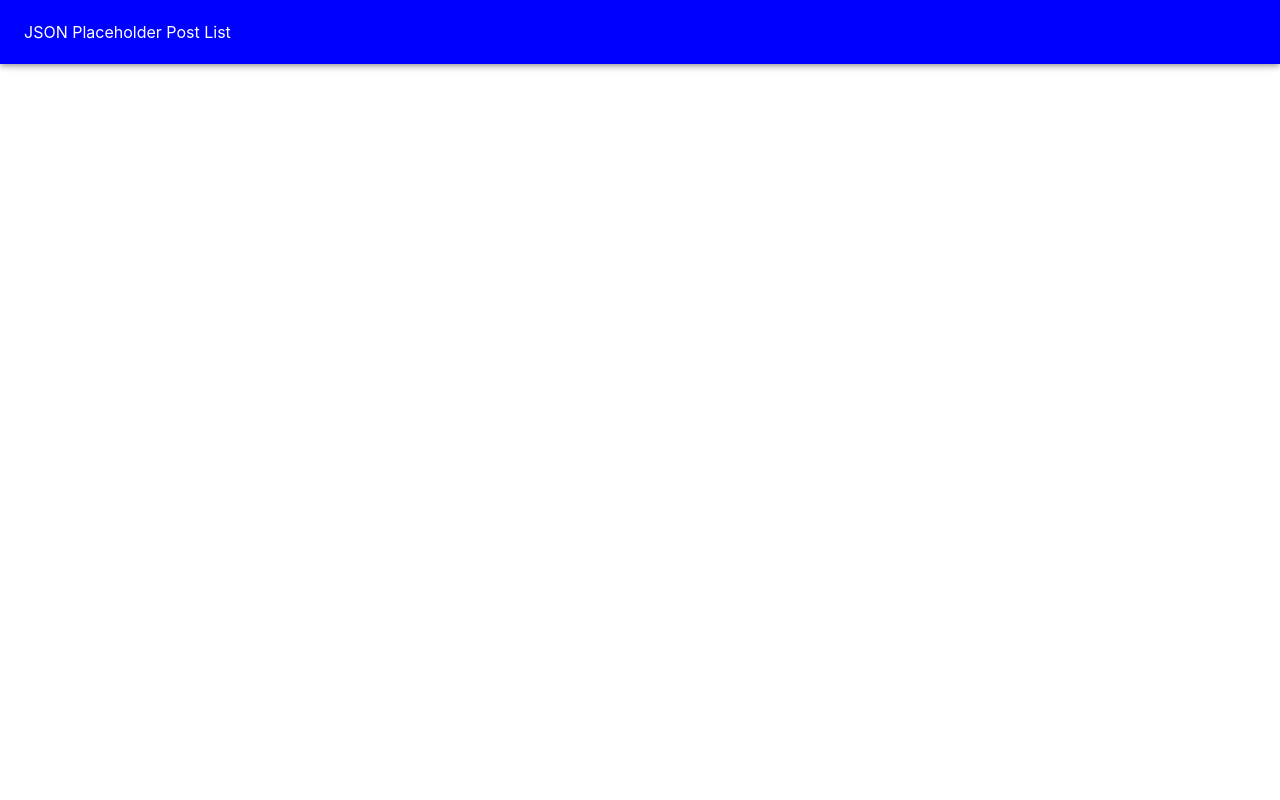
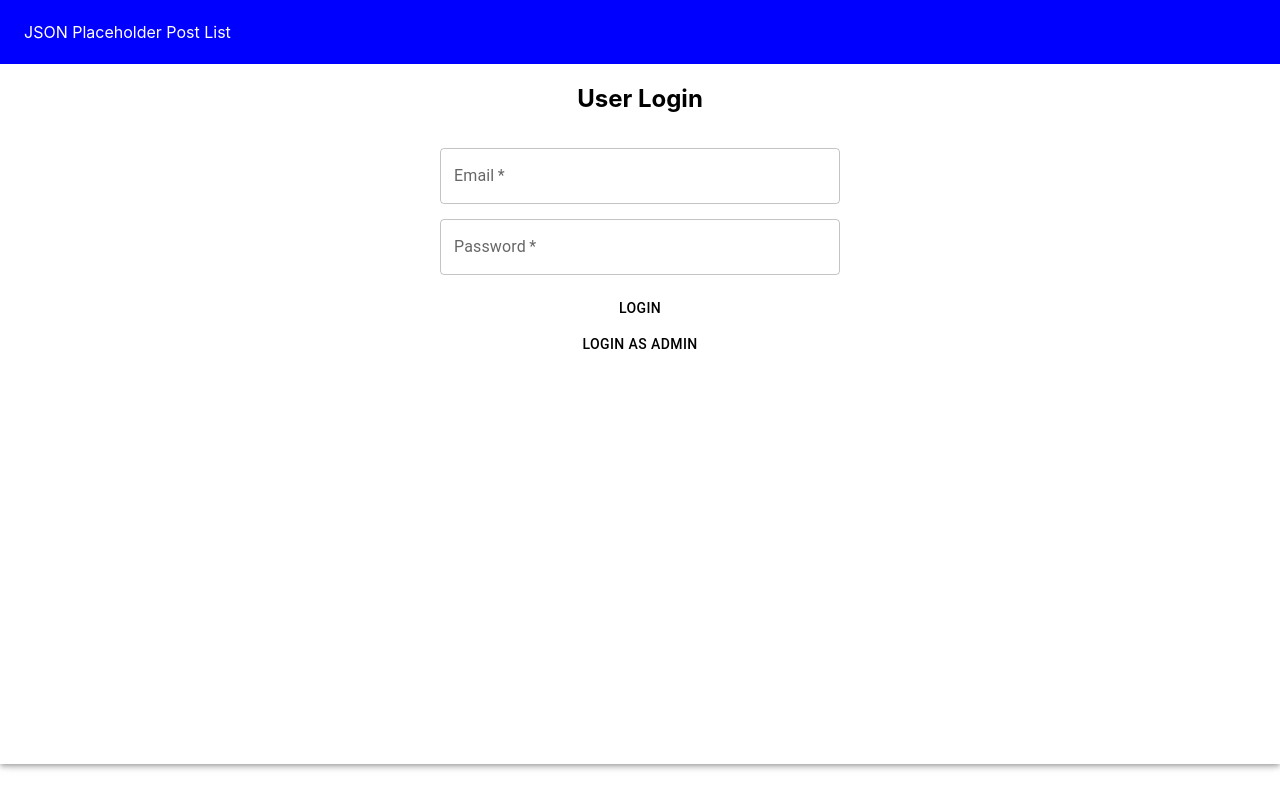
Before and after one commit to yaswanthkoneri/jsonplaceholder-post, a React (Create React App) app: page /login in a window 1280 px wide. Built offline with nearby package versions, Linux system fonts and the light colour scheme.

Commit message:
added fake auth and delete edit post

```diff
--- a/src/App.css
+++ b/src/App.css
@@ -27,7 +27,9 @@
 .App-link {
   color: #61dafb;
 }
-
+.button{
+  color: black !important;
+}
 @keyframes App-logo-spin {
   from {
     transform: rotate(0deg);
--- a/src/App.js
+++ b/src/App.js
@@ -5,22 +5,25 @@ import Typography from '@mui/material/Typography';
 import { Routes, Route, BrowserRouter } from 'react-router-dom';
 import { Post } from './pages/Post';
 import { Details } from './pages/Details';
-
 import { makeStyles } from '@mui/styles';
-
+import { EditPosts } from './components/EditPosts';
+import Login from './pages/login';
+import { Button } from '@mui/material';
+import ProtectedRoute from './ProtectedRoute';
 
 const useStyles = makeStyles((theme) => {
-    return {
-        root: {
-            width: "100%",
-            backgroundColor: 'blue'
-        }
+  return {
+    root: {
+      width: "100%",
+      backgroundColor: 'blue',
     }
+  }
 });
 
 
 function App() {
   const classes = useStyles({})
+  const role = localStorage.getItem('role')
   return (
     <div className="App">
       <AppBar position="fixed">
@@ -28,12 +31,19 @@ function App() {
           <Typography variant="title" color="inherit">
             JSON Placeholder Post List
           </Typography>
+          {role && <Typography sx={{ml:'220px',cursor:'pointer'}} variant="title" color="inherit" onClick={() => {
+            localStorage.removeItem('role')
+            window.location.reload(false);
+          }}>Logout</Typography>}
         </Toolbar>
         <div>
           <BrowserRouter>
             <Routes>
-              <Route exact path="/" element={<Post/>} />
-              <Route exact path="/details/:id" element={<Details/>} />
+              <Route exact path="/login" element={<Login />} />
+              <Route exact path="/admin-login" element={<Login />} />
+              <Route path="/" element={<ProtectedRoute component={Post} role={role} />} exact />
+              <Route path="/details/:id" element={<ProtectedRoute component={Details} role={role} />} exact />
+              <Route path="/edit-post/:id" element={<ProtectedRoute component={EditPosts} role={role} />} exact />
             </Routes>
           </BrowserRouter>
         </div>
--- /dev/null
+++ b/src/ProtectedRoute.js
@@ -0,0 +1,14 @@
+import React from "react";
+import { Navigate } from "react-router-dom";
+
+
+function ProtectedRoute({ component: Component, role }) {
+  return (
+    role ?
+          <Component role={role} />
+        : <Navigate to="/login" />
+
+  );
+}
+
+export default ProtectedRoute;
--- a/src/components/Comments.js
+++ b/src/components/Comments.js
@@ -43,7 +43,7 @@ const useStyles = makeStyles((theme) => {
 export const Comments = (props) => {
     const [comments, setComments] = useState([])
     const [editedComment, setEditedComment] = useState('')
-    const { id } = props
+    const { id, role } = props
     const classes = useStyles({});
 
     async function fetchComments() {
@@ -78,7 +78,7 @@ export const Comments = (props) => {
         return response;
     }
     return (
-        <Paper style={{maxHeight: 725, overflow: 'auto', display: 'flex', justifyContent:'center'}} elevation={3}>
+        <Paper style={{ maxHeight: 725, overflow: 'auto', display: 'flex', justifyContent: 'center' }} elevation={3}>
             <List component="nav">
                 {comments && Array.isArray(comments) && comments.length > 0 && comments.map((comment, id) => (
                     <div key={id}>
@@ -94,6 +94,7 @@ export const Comments = (props) => {
                             {!comment.editing && <ListItemText
                                 primary={comment.body}
                             />}
+                            {role === 'admin' && <div>
                                 <EditIcon onClick={(e) => {
                                     const mod = [...comments].map((e) => {
                                         if (e.id === comment.id) {
@@ -112,6 +113,7 @@ export const Comments = (props) => {
                                     })
                                     setComments(mod)
                                 }} />
+                            </div>}
                             {comment.editing && <CommentInput mycomment={comment.body} onEditComment={(e) => {
                                 setEditedComment(e)
                             }} />}
--- /dev/null
+++ b/src/components/EditPosts.js
@@ -0,0 +1,108 @@
+import React, { useEffect, useState } from "react";
+import { makeStyles } from '@mui/styles';
+import { useParams } from "react-router-dom";
+import TextareaAutosize from '@mui/material/TextareaAutosize';
+import { Button } from "@mui/material";
+import { useNavigate } from "react-router-dom";
+
+
+const useStyles = makeStyles((theme) => {
+    return {
+        root: {
+            display: 'flex',
+            flexDirection: 'column',
+            alignItems: 'center',
+            width: "100%",
+            height: "700px",
+            background: 'white'
+
+        },
+        text: {
+            color: 'black'
+        },
+        margin: {
+            margin: '10px'
+        }
+    }
+});
+
+
+export const EditPosts = (props) => {
+    const [post, setPost] = useState('')
+    const classes = useStyles({});
+    const { id } = useParams()
+    let navigate = useNavigate();
+
+    async function saveHandler() {
+        let header = new Headers({
+            'Access-Control-Allow-Origin': '*',
+            'Content-Type': 'multipart/form-data'
+        });
+        let sendData = {
+            mode: 'cors',
+            header: header
+        };
+        try {
+            await fetch(`https://jsonplaceholder.typicode.com/posts/${id}`, {
+                method: 'PUT', sendData, body: JSON.stringify(post)
+            })
+            navigate('/')
+
+        } catch (e) {
+            handleErrors(e)
+        }
+    }
+
+    async function fetchPost() {
+        let header = new Headers({
+            'Access-Control-Allow-Origin': '*',
+            'Content-Type': 'multipart/form-data'
+        });
+        let sendData = {
+            mode: 'cors',
+            header: header
+        };
+        try {
+            let res = await fetch(`https://jsonplaceholder.typicode.com/posts/${id}`, sendData)
+            res = await res.json()
+            setPost(res)
+
+        } catch (e) {
+            handleErrors(e)
+        }
+    }
+
+    useEffect(() => {
+        fetchPost()
+    }, [])
+
+
+
+    function handleErrors(response) {
+        if (!response.ok) {
+            console.error(response);
+            throw Error(response.statusText);
+        }
+        return response;
+    }
+    return (
+        <div className={classes.root}>
+            <h1 className={classes.text}>Edit Post</h1>
+            < TextareaAutosize
+                className={classes.margin}
+                aria-label="minimum height"
+                minRows={3}
+                placeholder="Title"
+                style={{ width: 500 }}
+                value={post.title} onChange={(e) => { setPost({ ...post, title: e.target.value }) }} />
+            < TextareaAutosize
+                className={classes.margin}
+                aria-label="minimum height"
+                minRows={3}
+                placeholder="Body"
+                style={{ width: 500 }}
+                value={post.body} onChange={(e) => { setPost({ ...post, body: e.target.value }) }} />
+            <Button className="button" onClick={saveHandler}>Save</Button>
+        </div>
+    )
+}
--- /dev/null
+++ b/src/pages/login.js
@@ -0,0 +1,133 @@
+import React, { useState, useEffect } from 'react';
+import { useNavigate } from 'react-router-dom';
+import Button from '@mui/material/Button';
+import Box from '@mui/material/Box';
+import { TextField } from '@mui/material';
+import { makeStyles } from '@mui/styles';
+
+const useStyles = makeStyles((theme) => {
+    return {
+        root: {
+            display: 'flex',
+            flexDirection: 'column',
+            alignItems: 'center',
+            width: "100%",
+            height: "700px",
+            background: 'white'
+
+        },
+        text: {
+            color: 'black'
+        },
+        input: {
+            width: '400px',
+            margin: '15px'
+        }
+    }
+});
+
+export default function Login() {
+    const classes = useStyles({});
+    let navigate = useNavigate();
+    const [loginData, setLoginData] = useState({ email: '', password: '' });
+    const [role, setRole] = useState('user');
+    const [loginErrors, setLoginErrors] = useState();
+    const userRole = localStorage.getItem('role');
+
+    useEffect(() => {
+        if (userRole) {
+            navigate('/')
+        }
+    }, [])// eslint-disable-line react-hooks/exhaustive-deps
+
+
+    const handleLoginChange = (name, value) => {
+        setLoginData({ ...loginData, [name]: value })
+    }
+
+    const loginValidator = () => {
+        let formErrors = {
+            email: /^\w+([\.-]?\w+)*@\w+([\.-]?\w+)*(\.\w{2,3})+$/.test(loginData.email) ? "" : 'Please enter a valid Email',//eslint-disable-line
+            password: /(?=.*\d)(?=.*[a-z])(?=.*[A-Z]).{8,}/.test(loginData.password) ? "" : 'Invalid password, password must contain 8 characters and include one lowercase, one uppercase, one number'
+        }
+        setLoginErrors(formErrors)
+        return Object.values(formErrors).every(x => x === '')
+    }
+    const roleHandler = () => {
+        if (role === 'user') {
+            setRole('admin')
+            navigate('/admin-login')
+        }
+        else {
+            setRole('user')
+            navigate('/login')
+        }
+    };
+
+    const submitdata = () => {
+        if (loginValidator()) {
+            if(role==='admin'){
+            if (loginData.email === 'test@gmail.com') {
+                if (loginData.password === 'Codeunity1') {
+                    localStorage.setItem('role', 'admin');
+                   window.location.reload(false)
+                }
+                else {
+                    alert('wrong password')
+                }
+            }
+            else {
+                alert('Please enter registered email')
+            }
+        }
+        else{
+            if (loginData.email === 'test1@gmail.com') {
+                if (loginData.password === 'Codeunity1') {
+                    localStorage.setItem('role', 'user');
+                    window.location.reload(false)
+
+                }
+                else {
+                    alert('wrong password')
+                }
+            }
+            else {
+                alert('Please enter registered email')
+            }
+        }
+
+        }
+        else {
+            alert('Enter valid details')
+        }
+    }
+
+    return (
+        <div className={classes.root}>
+            {role === 'user' ?
+                <h2 className={classes.text} >User Login</h2>
+                :
+                <h2 className={classes.text}>Admin Login</h2>
+            }
+            <Box component='form'>
+                <div className={classes.input}>
+                    <TextField label='Email' name='email' {...(loginErrors?.email && { error: true, helperText: loginErrors.email })}
+                        onChange={(event)=>handleLoginChange(event.target.name,event.target.value)} required fullWidth value={loginData.email} />
+                </div>
+                <div className={classes.input}>
+                    <TextField label='Password' name='password' {...(loginErrors?.password && { error: true, helperText: loginErrors.password })}
+                        type="password" onChange={(event)=>handleLoginChange(event.target.name,event.target.value)} required fullWidth value={loginData.password} />
+                </div>
+            </Box>
+            <div className='btnContainer'>
+                <Button className='button' onClick={submitdata}>Login</Button>
+            </div>
+
+            <div className='btnContainer'>
+                {role === 'user' ?
+                    <Button variant="text" className='button' onClick={roleHandler}>Login as Admin</Button> :
+                    <Button variant="text" className='button' onClick={roleHandler}>Login as User</Button>}
+            </div>
+        </div>
+    );
+}
```
Also changed, not shown: src/pages/Details.js (+2 -6 lines), src/pages/Post.js (+24 -37 lines), src/providers/AppProvider.js (deleted, +0 -30 lines). Lines whose indentation alone changed are shown as unchanged.
